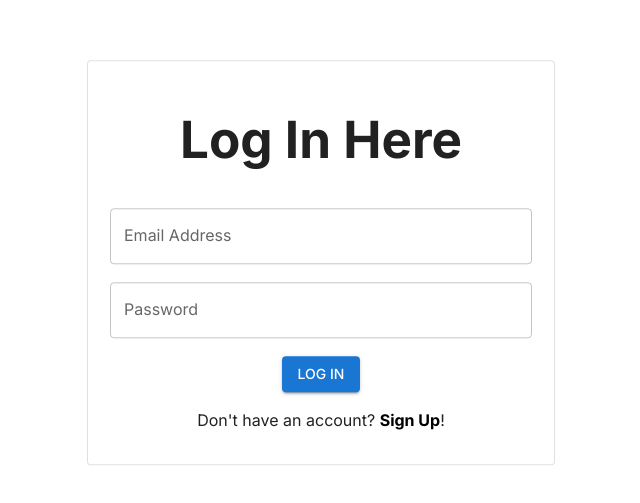
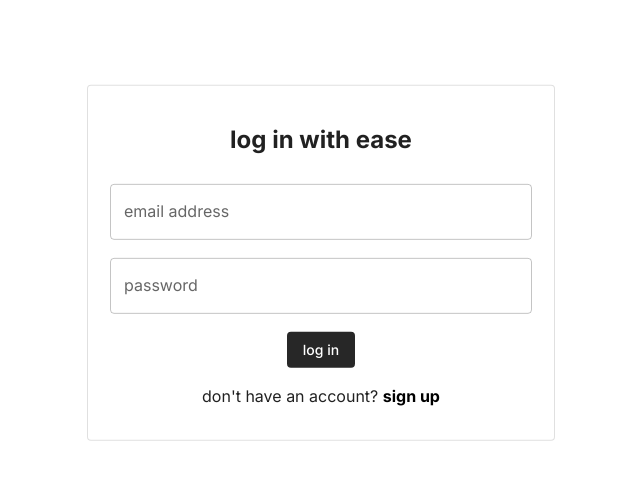
Before and after one commit to khushikhan0/enrollease, a React (Vite) app: page /log-in in a window 1280 px wide. Shown: the part 137-640 px from the top of the page, without its empty margins (319-959 px from the left). Built offline with nearby package versions, Linux system fonts and the light colour scheme.

Commit message:
updated styling for login page

```diff
--- a/src/App.css
+++ b/src/App.css
@@ -75,6 +75,7 @@
   transition: none !important;
   text-transform: initial !important;
   outline: none !important;
+  box-shadow: none !important;
 }
 
 body, html {
--- a/src/pages/LogIn.jsx
+++ b/src/pages/LogIn.jsx
@@ -16,12 +16,12 @@ export default function LogIn() {
             }}
             variant='outlined'
             >
-            <h1>Log In Here</h1>
+            <h2>log in with ease</h2>
 
             <div style={{marginBottom: '6px'}}>
                 <TextField
                 id="email-address"
-                label="Email Address"
+                label="email address"
                 variant="outlined"
                 style={{
                     margin: '6px',
@@ -33,7 +33,7 @@ export default function LogIn() {
             <div style={{marginBottom: '12px'}}>
                 <TextField
                 id="password" s
-                label="Password"
+                label="password"
                 variant="outlined"
                 type="password"
                 style={{
@@ -45,13 +45,15 @@ export default function LogIn() {
 
             <div style={{marginBottom: '12px'}}>
                 <Button
-                variant="contained"
-                onClick={() => window.location.href = '/my-classes'}>
-                    Log In
+                    variant="contained"
+                    onClick={() => window.location.href = '/my-classes'}
+                    className='better-button-inverted'
+                >
+                    log in
                 </Button>
             </div>
 
-            <p>Don't have an account? <a href="/sign-up" style={{ color: 'black', fontWeight: 'bold' }}> Sign Up</a>!</p>
+            <p>don't have an account? <a href="/sign-up" style={{ color: 'black', fontWeight: 'bold' }}> sign up</a></p>
 
             </Paper>
         </div>
--- a/src/pages/SignUp.jsx
+++ b/src/pages/SignUp.jsx
@@ -54,7 +54,7 @@ export default function SignUp() {
             }}
             variant='outlined'
             >
-            <h2>sign up to enroll with ease</h2>
+            <h2>sign up with ease</h2>
 
             <div style={{marginBottom: '2px'}}>
                 <Stack direction="row">
@@ -134,13 +134,12 @@ export default function SignUp() {
                     variant="contained"
                     onClick={signUp}
                     className='better-button-inverted'
-                    boxShadow='none'
                 >
                     sign up
                 </Button>
             </div>
 
-            <p>already have an account? <a href="/log-in" style={{ color: 'black', fontWeight: 'bold' }}> log in</a>!</p>
+            <p>already have an account? <a href="/log-in" style={{ color: 'black', fontWeight: 'bold' }}> log in</a></p>
 
             </Paper>
         </div>
```
